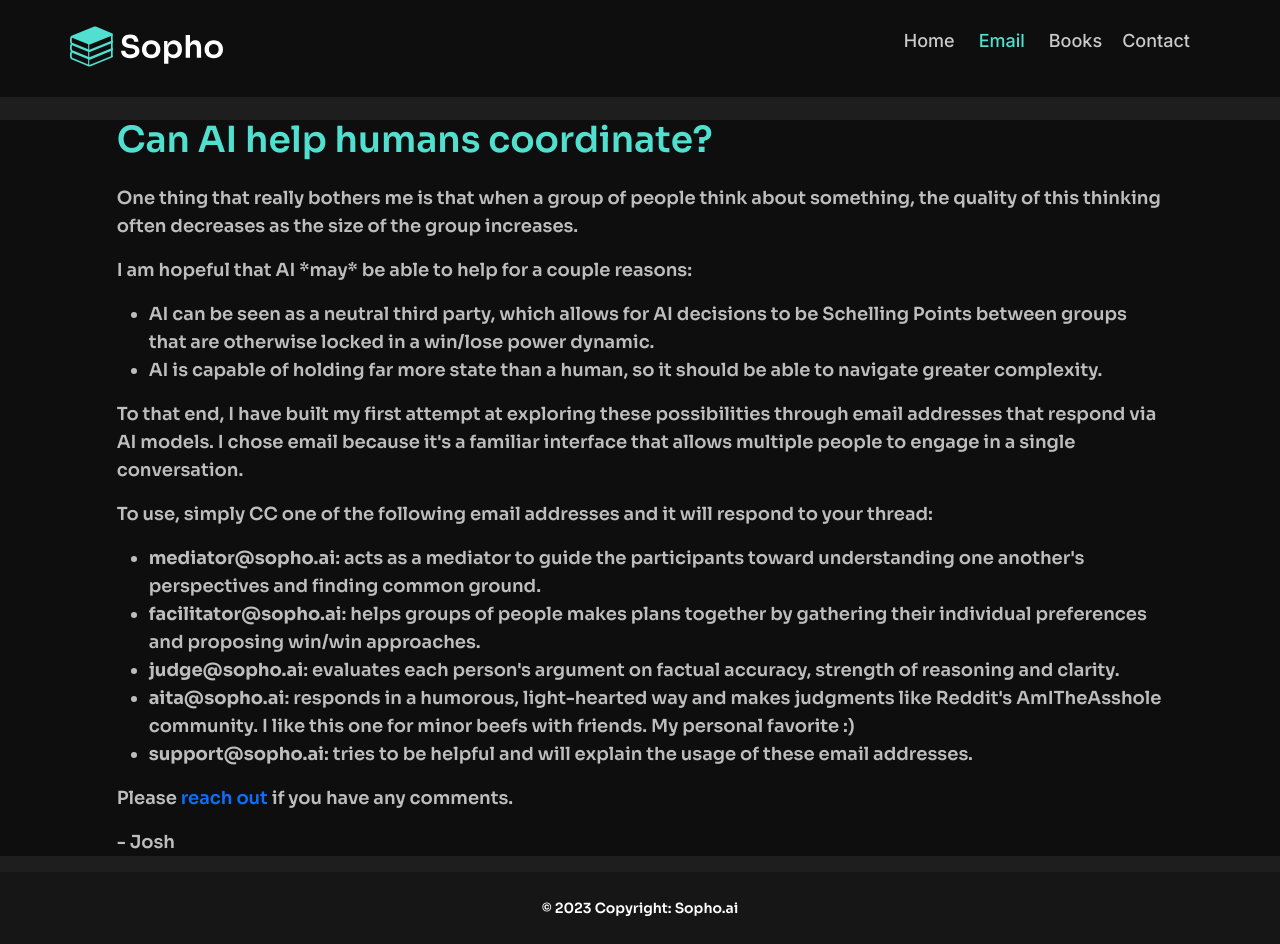
After one commit to jseims/sopho, a FastAPI app: template app/templates/email_home.html in a window 1280 px wide. The commit adds this page. Run offline with FastAPI, Linux system fonts and the light colour scheme; the template is opened without the code that fills it, so the values that code supplies are empty; some libraries are stand-ins or nearby versions.

Commit message:
created hierarchy on website for both email and books

```diff
--- a/app/main.py
+++ b/app/main.py
@@ -1,14 +1,16 @@
 from fastapi import FastAPI, Form, File, UploadFile, Request
+from fastapi.staticfiles import StaticFiles
 from fastapi.templating import Jinja2Templates
-from fastapi.staticfiles import StaticFiles
-from typing import List, Optional
 from pydantic import BaseModel
 import logging
 import json
 import db
 import ast
 import email_handler
+import book_handler
 
+app = FastAPI()
+app.mount('/template/static', StaticFiles(directory="static"), name="static")
 
 # Database configuration
 DEFAULT_PROMPT_SET = 0
@@ -19,43 +21,13 @@ except:
   print("Error reading localsettings")
 
 logger = logging.getLogger("api")
-app = FastAPI()
 templates = Jinja2Templates(directory='templates/')
-app.mount('/template/static', StaticFiles(directory="static"), name="static")
 
-# Html pages
 @app.get("/")
 async def index(request: Request):
     result = "Enter your name"
     return templates.TemplateResponse(
         "index.html", context={"request": request, "result": result}
-    )
-
-@app.get("/book")
-async def book_view(request: Request, id):
-    query = "SELECT * FROM book WHERE id = %s"
-    prompt_response = list(db.query(query, [id]))
-    book = prompt_response[0]
-    return templates.TemplateResponse(
-        "book.html", context={"request": request, "id": id, "book_title" : book['title']}
-    )
-
-@app.get("/text_search")
-async def book_view(request: Request, id):
-    query = "select b.title from book b, response_piece rp, prompt_response pr where rp.id = %s and rp.prompt_response_id = pr.id and b.id = pr.book_id;"
-    prompt_response = list(db.query(query, [id]))
-    book = prompt_response[0]
-    return templates.TemplateResponse(
-        "text_search.html", context={"request": request, "id": id, "book_title" : book['title']}
-    )
-
-@app.get("/test_me")
-async def test_me(request: Request, book_id, response_piece_id):
-    query = "SELECT * FROM book WHERE id = %s"
-    prompt_response = list(db.query(query, [book_id]))
-    book = prompt_response[0]
-    return templates.TemplateResponse(
-        "test_me.html", context={"request" : request, "book_id" : book_id, "response_piece_id" : response_piece_id, "book_title" : book['title']}
     )
 
 @app.get("/about")
@@ -69,210 +41,6 @@ async def about(request: Request):
     return templates.TemplateResponse(
         "contact.html", context={"request" : request}
     )
-
-
-# API handlers
-@app.get("/get_books")
-async def get_books(request: Request):
-    books = list(db.query("""SELECT * FROM book ORDER BY id DESC"""))
-    return books
-
-@app.get("/get_book_content")
-async def get_book_content(book_id):
-    result = {}
-
-
-    query = "SELECT * FROM book WHERE id = %s"
-    prompt_response = list(db.query(query, [book_id]))
-    result['book_info'] = prompt_response[0]
-
-    prompt_list = list(db.query("""SELECT id, name, label, position FROM prompt WHERE level = 1 AND prompt_set = %s ORDER BY position""", [DEFAULT_PROMPT_SET]))
-    #result['prompt_list'] = prompt_list
-
-    # not sure why this is here
-    # result['subprompt_list'] = prompt_list
-
-    prompt_response_list = []
-    for prompt in prompt_list:
-        item = {}
-        item['prompt'] = prompt
-
-        query = "SELECT * FROM prompt_response WHERE book_id = %s AND prompt_id = %s"
-        prompt_response = list(db.query(query, [book_id, prompt['id']]))
-
-        if len(prompt_response) != 1:
-            # log this error
-            continue
-
-        prompt_response_id = prompt_response[0]['id']
-
-        query = "SELECT * FROM response_piece WHERE prompt_response_id = %s ORDER BY position"
-        response_pieces = list(db.query(query, [prompt_response_id]))
-        str_bigint(response_pieces, ["id", "prompt_response_id"])
-        item['response_list'] = response_pieces
-
-        prompt_response_list.append(item)
-
-    result['prompt_response_list'] = prompt_response_list
-
-    return result
-
-# for Javascript, we need to convert bigints into strings, sigh
-def str_bigint(item_list, key_list):
-    for item in item_list:
-        for key in key_list:
-            item[key] = str(item[key])
-
-@app.get("/get_subresponse")
-async def get_subresponse(response_piece_id):
-    result = {}
-
-    query = "SELECT * FROM prompt_response WHERE response_piece_id = %s ORDER BY prompt_id"
-    prompt_responses = list(db.query(query, [response_piece_id]))
-
-    prompt_response_list = []
-    for prompt_response in prompt_responses:
-        item = {}
-
-        query = "SELECT id, name, label, position FROM prompt WHERE id = %s ORDER BY position"
-        prompt = list(db.query(query, [prompt_response['prompt_id']]))[0]
-
-        if prompt['name'] == 'test':
-            continue
-
-        item['prompt'] = prompt
-
-        query = "SELECT * FROM response_piece WHERE prompt_response_id = %s ORDER BY position"
-        response_pieces = list(db.query(query, [prompt_response['id']]))
-        str_bigint(response_pieces, ["id", "prompt_response_id"])
-        item['response_list'] = response_pieces
-        prompt_response_list.append(item)
-
-    result['subprompt_response_list'] = prompt_response_list
-
-    return result
-
-
-@app.get("/load_book_matches")
-async def load_book_matches(id):
-
-    query = "SELECT rp.matches, rp.text, rp.text_type, pr.book_id, b.title, b.image_url FROM response_piece rp, prompt_response pr, book b WHERE rp.id = %s AND rp.prompt_response_id = pr.id AND pr.book_id = b.id"
-    rp_info = list(db.query(query, [id]))[0]
-    response = {}
-
-    if rp_info is not None:
-        if rp_info['text_type'] == 'test_question':
-            test_obj = ast.literal_eval(rp_info['text'])
-            response['match_text'] = test_obj['explanation']
-        else:
-            response['match_text'] = rp_info['text']
-        book_id = rp_info['book_id']
-        matches = json.loads(rp_info['matches'])
-        title = rp_info['title']
-        image_url = rp_info['image_url']
-        response['title'] = title
-        response['image_url'] = image_url
-
-        response['matches'] = matches
-        if len(matches) > 0:
-            match = matches[0]
-
-            query = "SELECT * FROM book_content WHERE id = %s"
-            content_info = list(db.query(query, [match]))[0]
-            str_bigint([content_info], ["id"])
-            response['content_info'] = content_info
-            response['title'] = title
-            response['image_url'] = image_url
-
-            query = "SELECT max(page) FROM book_content WHERE book_id = %s"
-            page_count_info = list(db.query(query, [book_id]))[0]
-            response['max_page'] = page_count_info['max(page)']
-
-            page = content_info['page']
-            query = "SELECT id, text FROM book_content WHERE book_id = %s AND page = %s ORDER BY position"
-            text_list = list(db.query(query, [book_id, page]))
-            str_bigint(text_list, ["id"])
-            response['text_list'] = text_list
-
-    return response
-
-@app.get("/load_match_index")
-async def load_match_index(id):
-    response = {}
-    query = "SELECT * FROM book_content WHERE id = %s"
-    content_info = list(db.query(query, [id]))[0]
-    str_bigint([content_info], ["id"])
-    response['content_info'] = content_info
-
-    book_id = content_info['book_id']
-    page = content_info['page']
-    query = "SELECT id, text FROM book_content WHERE book_id = %s AND page = %s ORDER BY position"
-    text_list = list(db.query(query, [book_id, page]))
-    str_bigint(text_list, ["id"])
-    response['text_list'] = text_list
-
-    return response
-
-
-@app.get("/load_page")
-async def load_page(book_id, page, count):
-    response = {}
-
-    if int(count) > MAX_PAGE_COUNT:
-        text_list = [{'id' : -1, 'text' : 'You have reached the maximum allowed page views for this book'}]
-    else:
-        query = "SELECT id, text FROM book_content WHERE book_id = %s AND page = %s ORDER BY position"
-        text_list = list(db.query(query, [book_id, page]))
-        str_bigint(text_list, ["id"])
-    response['text_list'] = text_list
-
-    return response
-
-@app.get("/get_test_questions")
-async def get_test_questions(book_id, response_piece_id):
-    response = {}
-
-    query = "SELECT * FROM book WHERE id = %s"
-    prompt_response = list(db.query(query, [book_id]))
-    response['book_info'] = prompt_response[0]
-    questions = []
-
-    #logger.warn(f"JOSH 1")
-
-    if response_piece_id == '-1':
-        # todo: make this work for other prompt_sets
-        query = "SELECT id FROM prompt_response WHERE book_id = %s AND prompt_id = 25"
-        prompt_list = list(db.query(query, [book_id]))
-        for prompt in prompt_list:
-            query = "SELECT text, id FROM response_piece WHERE prompt_response_id = %s"
-            prompt_questions = list(db.query(query, [prompt['id']]))
-            str_bigint(prompt_questions, ["id"])
-            for question in prompt_questions:
-                questions.append(question)
-    else:
-        query = "SELECT id, prompt_id FROM prompt_response WHERE response_piece_id = %s"
-        prompt_list = list(db.query(query, [response_piece_id]))
-        for prompt in prompt_list:
-            query = "SELECT text, id, text_type FROM response_piece WHERE prompt_response_id = %s"
-            response_pieces = list(db.query(query, [prompt['id']]))
-            for response_piece in response_pieces:
-                if response_piece['text_type'] == 'test_question':
-                    questions.append(response_piece)
-
-                # go another layer deeper
-                query = "SELECT id, prompt_id FROM prompt_response WHERE response_piece_id = %s"
-                deep_prompt_list = list(db.query(query, [response_piece['id']]))
-                for deep_prompt in deep_prompt_list:
-                    query = "SELECT text, id, text_type FROM response_piece WHERE prompt_response_id = %s"
-                    deep_response_pieces = list(db.query(query, [deep_prompt['id']]))
-                    for deep_response_piece in deep_response_pieces:
-                        if deep_response_piece['text_type'] == 'test_question':
-                            questions.append(deep_response_piece)
-        str_bigint(questions, ["id"])
-
-    response['question_list'] = questions
-
-    return response
 
 
 import boto3
@@ -352,5 +120,10 @@ async def contact_us(msg: Message):
         print("Email sent! Message ID:"),
         print(response['MessageId'])
 
+
+
+# include all the book handling logic in a separate file
+app.include_router(book_handler.router, prefix="/book")
+
 # include all the email handling logic in a separate file
 app.include_router(email_handler.router, prefix="/email")
--- a/app/static/css/style.css
+++ b/app/static/css/style.css
@@ -423,6 +423,17 @@ body{
     color: #bdbdbd;
     font-weight:400;
     box-shadow: none;
+    text-decoration: none;
+}
+.about-text li {
+    font-size: 18px;
+    line-height: 28px;
+    color: #bdbdbd;
+    font-weight:400;
+    box-shadow: none;
+    text-decoration: none;
+}
+.about-text a {
     text-decoration: none;
 }
 .about-text h4 {
--- a/app/static/js/app.js
+++ b/app/static/js/app.js
@@ -66,7 +66,7 @@ app.view = {
 
             book = app.model.books[i];
 
-            html += '<a href="/book?id=' + book.id + '" class="card rounded-3">'
+            html += '<a href="/book/book?id=' + book.id + '" class="card rounded-3">'
             html += '<div class="image-wrapper">';
 
             html += '<img src="' + book.image_url + '" alt="book thumnail" width=160 height=233>';
@@ -92,7 +92,7 @@ app.view = {
         html += '<h4 class="d-block mt-3 mt-md-4 pb-3 fw-medium">' + app.model.current_book.author + '</h4>';
         html += '<div class="d-block d-md-inline-flex btn-group mt-3 mt-md-5">';
         html += '<a href="' + app.model.current_book.amazon_url + '" class="me-3 rounded border-0 btn btn-primary btn-ex-md">Amazon Link</a>';
-        html += '<a href="/test_me?book_id=' + app.model.current_book.id + '&response_piece_id=-1" class="d-block mt-3 mt-md-0 rounded border-0 btn btn-secondary btn-sm">Test Me</a>'
+        html += '<a href="/book/test_me?book_id=' + app.model.current_book.id + '&response_piece_id=-1" class="d-block mt-3 mt-md-0 rounded border-0 btn btn-secondary btn-sm">Test Me</a>'
         html += '</div> </div> </div> </div> </div> </section>'
 
         html += '<div>';
@@ -114,7 +114,7 @@ app.view = {
         html += '<div class="row align-items-center"> <div class="col-12 col-md-2 ps-4 hero-thumb"> <figure class="rounded-4">';
         html += '<img src="' + app.model.current_book.image_url + '" width=184px height=240px alt="hero-thumb" class="w-100">';
         html += '</figure> </div> <div class="col-12 col-md-10 hero-text">';
-        html += '<a href=/book?id=' + app.model.current_book.id + ' class="d-flex ms-0 ms-md-4 align-items-center back-link">';
+        html += '<a href=/book/book?id=' + app.model.current_book.id + ' class="d-flex ms-0 ms-md-4 align-items-center back-link">';
         html += '<img src="/template/static/svgs/back-arrow.svg" alt="">';
         html += '<span class="ps-4 fw-semibold">Back to ' + app.model.current_book.title + '</span>';
         html += '</a> </div> </div> </div> </section>';
@@ -154,7 +154,7 @@ app.view = {
             html = "<span>" + score + "</span>/100";
             $("#test_score").html(html);
 
-            html = '<a href="/text_search?id=' + app.model.question_list[app.model.question_number-1].id + '">' + last_question.explanation + '</a>';
+            html = '<a href="/book/text_search?id=' + app.model.question_list[app.model.question_number-1].id + '">' + last_question.explanation + '</a>';
             $("#explanation").html(html);
         } else {
             $("#award_img").hide(html);
@@ -235,7 +235,7 @@ app.view = {
             if (prompt.name == "discussion") {
                 html += '<p>' + list[i].text + '</p>';
             } else {
-                html += '<a href="/text_search?id=' + list[i].id + '">' + list[i].text + '</a>';
+                html += '<a href="/book/text_search?id=' + list[i].id + '">' + list[i].text + '</a>';
             }
             html += '</div>'
         }
@@ -257,7 +257,7 @@ app.view = {
 
         var html = '';
         html += '<section class="lev2-content"><div class="accordion-body"> <div class="mt-1 accordion-inner sublist">';
-        html += '<a href="/test_me?book_id=' + app.model.current_book.id + '&response_piece_id=' + app.model.response_piece_id + '" class="border-0 btn btn-gradient btn-xl">Test Me on this section</a>';
+        html += '<a href="/book/test_me?book_id=' + app.model.current_book.id + '&response_piece_id=' + app.model.response_piece_id + '" class="border-0 btn btn-gradient btn-xl">Test Me on this section</a>';
         html += '<div class="accordion accordion-flush" id="accordionFlushExample">'
 
         for(var i = 0; i < app.model.subprompt_response_list.length; i++) {
@@ -285,7 +285,7 @@ app.view = {
 
         var html = '';
         html += '<section class="lev3-content"><div class="accordion-body"> <div class="accordion-inner">';
-        html += '<a href="/test_me?book_id=' + app.model.current_book.id + '&response_piece_id=' + app.model.subresponse_piece_id + '" class="border-0 btn btn-gradient btn-xl">Test Me on this section</a>'
+        html += '<a href="/book/test_me?book_id=' + app.model.current_book.id + '&response_piece_id=' + app.model.subresponse_piece_id + '" class="border-0 btn btn-gradient btn-xl">Test Me on this section</a>'
         html += '<div class="accordion-wrap">'
 
         html += '<div class="tab-content">';
@@ -317,7 +317,7 @@ app.view = {
         html += '<div class="col-12 col-md-2 ps-4 hero-thumb"> <figure class="rounded-4">';
         html += '<img src="' + app.model.image_url + '" width=184px height=240px alt="hero-thumb" class="w-100">';
         html += '</figure> </div> <div class="col-12 col-md-10 hero-text">';
-        html += '<a href=/book?id=' + app.model.content_info.book_id + ' class="d-flex ms-0 ms-md-4 align-items-center back-link">';
+        html += '<a href=/book/book?id=' + app.model.content_info.book_id + ' class="d-flex ms-0 ms-md-4 align-items-center back-link">';
         html += '<img src="/template/static/svgs/back-arrow.svg" alt="">';
         html += '<span class="ps-4 fw-semibold">Back to ' + app.model.title + '</span>';
         html += '</a> </div>'
--- a/app/templates/about.html
+++ b/app/templates/about.html
@@ -9,7 +9,7 @@
       <div class="container-xl">
         <div class="row align-items-center">
           <div class="col-12 col-md-6 ps-0 pe-0 pe-lg-4 hero-thumb">
-            <figure> <img src="template/static/img/sopho_brain2.jpg" alt="hero-thumb" class="w-100"> </figure>
+            <figure> <img src="/template/static/img/sopho_brain2.jpg" alt="hero-thumb" class="w-100"> </figure>
           </div>
           <div class="col-12 col-md-6 text-center text-md-start ms-auto me-auto mt-3 mt-md-0 ps-0 pe-0 about-text">
             <h4 class="d-block mt-3 mt-md-4 pb-3 fw-medium">Ever want to know what's in a book without having to read the whole book?</h4>
--- a/app/templates/base.html
+++ b/app/templates/base.html
@@ -9,9 +9,9 @@
   <link href="https://fonts.googleapis.com/css2?family=Inter:wght@400;500;600&display=swap" rel="stylesheet">
   <link href="https://fonts.googleapis.com/css2?family=Sora:wght@600;700&display=swap" rel="stylesheet">
   <link rel="stylesheet" href="https://cdnjs.cloudflare.com/ajax/libs/font-awesome/6.4.0/css/all.min.css">
-  <link rel="stylesheet" href="template/static/css/bootstrap.min.css">
-  <link rel="stylesheet" href="template/static/css/style.css">
-  <link rel="icon" href="template/static/svgs/favicon.svg">
+  <link rel="stylesheet" href="/template/static/css/bootstrap.min.css">
+  <link rel="stylesheet" href="/template/static/css/style.css">
+  <link rel="icon" href="/template/static/svgs/favicon.svg">
 
   <style>
     .navbar .btn {
@@ -45,10 +45,11 @@
             <div class="row">
                 <nav class="navbar p-0 navbar-expand-lg">
                     <div class="d-flex justify-content-between" style="width: 100%;">
-                        <a class="navbar-brand left-link" href="/"><img class="w-100" src="template/static/svgs/logo.svg" alt="logo"></a>
+                        <a class="navbar-brand left-link" href="/"><img class="w-100" src="/template/static/svgs/logo.svg" alt="logo"></a>
                         <div class="right-links d-flex">
-                            <a class="nav-link right-links text-light-gray fw-medium {% block home_active %}{% endblock %}" href="/">Home</a>
-                            <a class="nav-link right-links text-light-gray fw-medium {% block about_active %}{% endblock %}" href="/about">About</a>
+                          <a class="nav-link right-links text-light-gray fw-medium {% block home_active %}{% endblock %}" href="/">Home</a>
+                          <a class="nav-link right-links text-light-gray fw-medium {% block email_active %}{% endblock %}" href="/email/">Email</a>
+                          <a class="nav-link right-links text-light-gray fw-medium {% block book_active %}{% endblock %}" href="/book/">Books</a>
                             <a class="nav-link right-links text-light-gray fw-medium {% block contact_active %}{% endblock %}" href="/contact">Contact</a>
                         </div>
                      </div>
@@ -84,11 +85,11 @@
     <!-- Le javascript
     ================================================== -->
     <!-- Placed at the end of the document so the pages load faster -->
-    <script src="template/static//js/bootstrap.bundle.min.js"></script>
-    <script src="template/static/js/jquery-3.7.1.js"></script>
-    <script src="template/static//js/json5.js"></script>
-    <script src="template/static//js/common-scripts.js"></script>
-    <script src="template/static//js/app.js?1"></script>
+    <script src="/template/static//js/bootstrap.bundle.min.js"></script>
+    <script src="/template/static/js/jquery-3.7.1.js"></script>
+    <script src="/template/static//js/json5.js"></script>
+    <script src="/template/static//js/common-scripts.js"></script>
+    <script src="/template/static//js/app.js?1"></script>
 
     {% block javascript %}{% endblock %}
 
--- a/app/templates/contact.html
+++ b/app/templates/contact.html
@@ -6,8 +6,8 @@
   <section class="hero-wrap">
     <div class="col-12 col-md-6 text-center text-md-start ms-auto me-auto mt-3 mt-md-0 ps-0 pe-0 about-text">
       <h4 class="d-block mt-3 mt-md-4 pb-3 fw-medium">Contact Us</h4>
-      <p>Questions?  Concerns?  Want to recommend a book for Sopho.ai?</p>
-      <p>Send us a message!</p>
+      <p>Questions?  Concerns?</p>
+      <p>Send me a message!</p>
 
       <div id="contact_us_form">
         <form>
--- /dev/null
+++ b/app/templates/email_home.html
@@ -0,0 +1,37 @@
+{% extends "base.html" %}
+
+
+{% block content %}
+
+<div>
+  <section class="hero-wrap">
+    <div class="col-12 col-md-10 text-center text-md-start ms-auto me-auto mt-3 mt-md-0 ps-0 pe-0 about-text">
+      <h4 class="d-block mt-3 mt-md-4 pb-3 fw-medium">Can AI help humans coordinate?</h4>
+        <p>One thing that really bothers me is that when a group of people think about something, the quality of this thinking often decreases as the size of the group increases.</p>
+        <p>I am hopeful that AI *may* be able to help for a couple reasons:</p>
+        <ul>
+          <li>AI can be seen as a neutral third party, which allows for AI decisions to be Schelling Points between groups that are otherwise locked in a win/lose power dynamic.</li>
+          <li>AI is capable of holding far more state than a human, so it should be able to navigate greater complexity.</li>
+        </ul>
+        <p>To that end, I have built my first attempt at exploring these possibilities through email addresses that respond via AI models.  I chose email because it's a familiar interface that allows multiple people to engage in a single conversation.</p>
+        <p>To use, simply CC one of the following email addresses and it will respond to your thread:</p>
+        <p><ul>
+          <li><b>mediator@sopho.ai</b>: acts as a mediator to guide the participants toward understanding one another's perspectives and finding common ground.</li>
+          <li><b>facilitator@sopho.ai</b>: helps groups of people makes plans together by gathering their individual preferences and proposing win/win approaches.</li>
+          <li><b>judge@sopho.ai</b>: evaluates each person's argument on factual accuracy, strength of reasoning and clarity.</li>
+          <li><b>aita@sopho.ai</b>: responds in a humorous, light-hearted way and makes judgments like Reddit's AmITheAsshole community.  I like this one for minor beefs with friends. My personal favorite :)</li>
+          <li><b>support@sopho.ai</b>: tries to be helpful and will explain the usage of these email addresses.</li>
+        </ul></p>
+        <p>Please <a href="contact">reach out</a> if you have any comments.</p>
+        <p>- Josh</p>
+  </div>
+  </section>
+</div>
+
+{% endblock %}
+
+{% block javascript %}
+{% endblock %}
+
+{% block page_title %}About Sopho.ai{% endblock %}
+{% block email_active %}ps-1 pe-1 active{% endblock %}
--- a/app/templates/test_me.html
+++ b/app/templates/test_me.html
@@ -24,7 +24,7 @@
                   <div class="col-12 col-md-4 col-lg-2">
                       <div class="ps-4 pe-4 pt-3 pb-3 text-center achivement">
                           <span id="award_img" style="display:none">
-                            <img src="template/static/img/achivement.png" alt="" id="award_img">
+                            <img src="/template/static/img/achivement.png" alt="" id="award_img">
                             <h6>Achievement</h6>
                           </span>
                           <p class="mt-3" id="test_score"></p>
--- a/email_scripts/queue_test.py
+++ b/email_scripts/queue_test.py
@@ -18,7 +18,7 @@ queue_url = SQS_URL
 # Send the message
 response = sqs.send_message(
     QueueUrl=queue_url,
-    MessageBody="7152339817433831464"
+    MessageBody="4516343208876698358"
 )
 
 print("Message sent! ID:", response['MessageId'])
```
Also changed, not shown: app/book_handler.py (added, +260 -0 lines), app/email_handler.py (+8 -0 lines), app/templates/book_home.html (added, +47 -0 lines), app/templates/index.html (+23 -29 lines), db/email_data.sql (+14 -6 lines).
